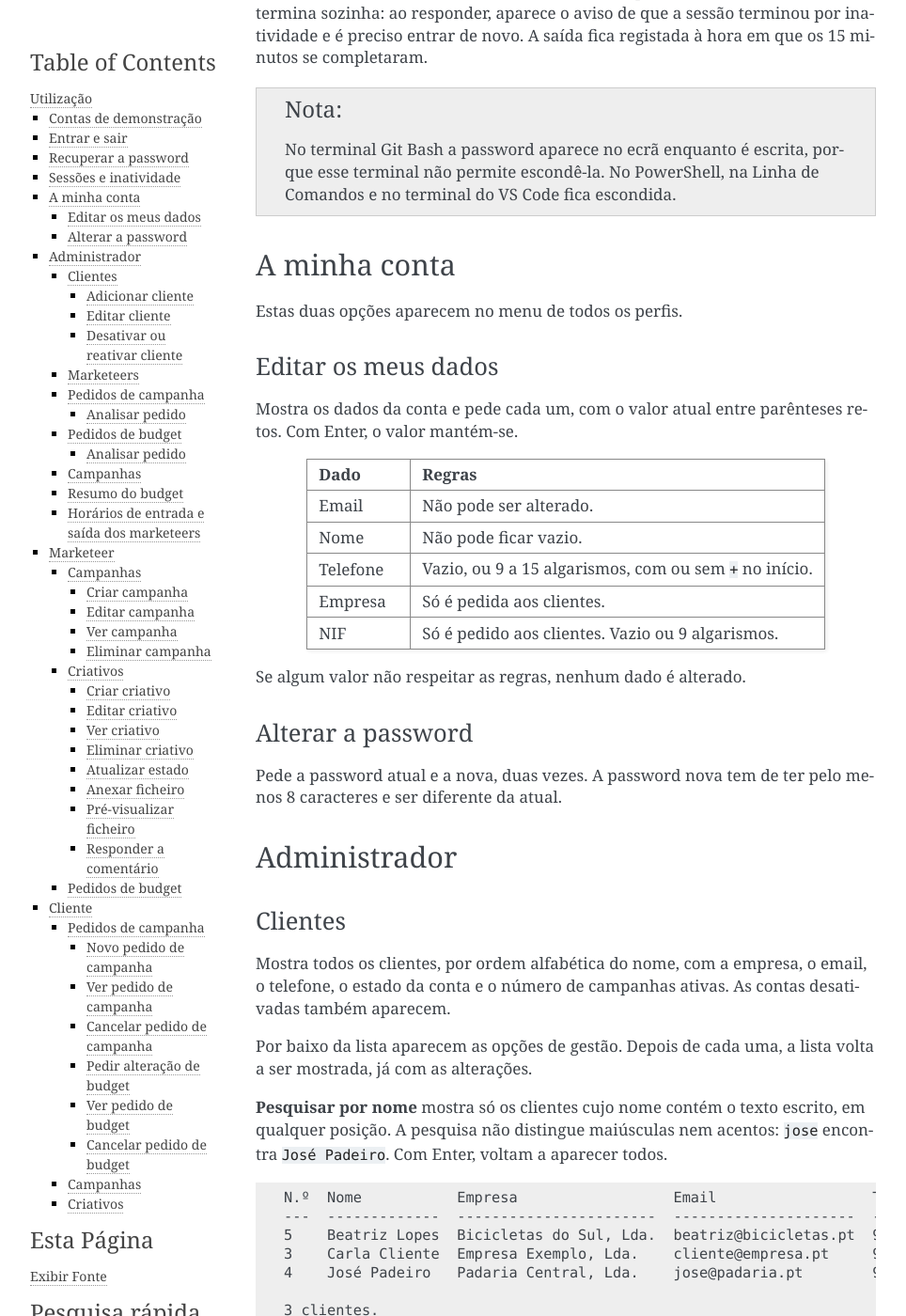
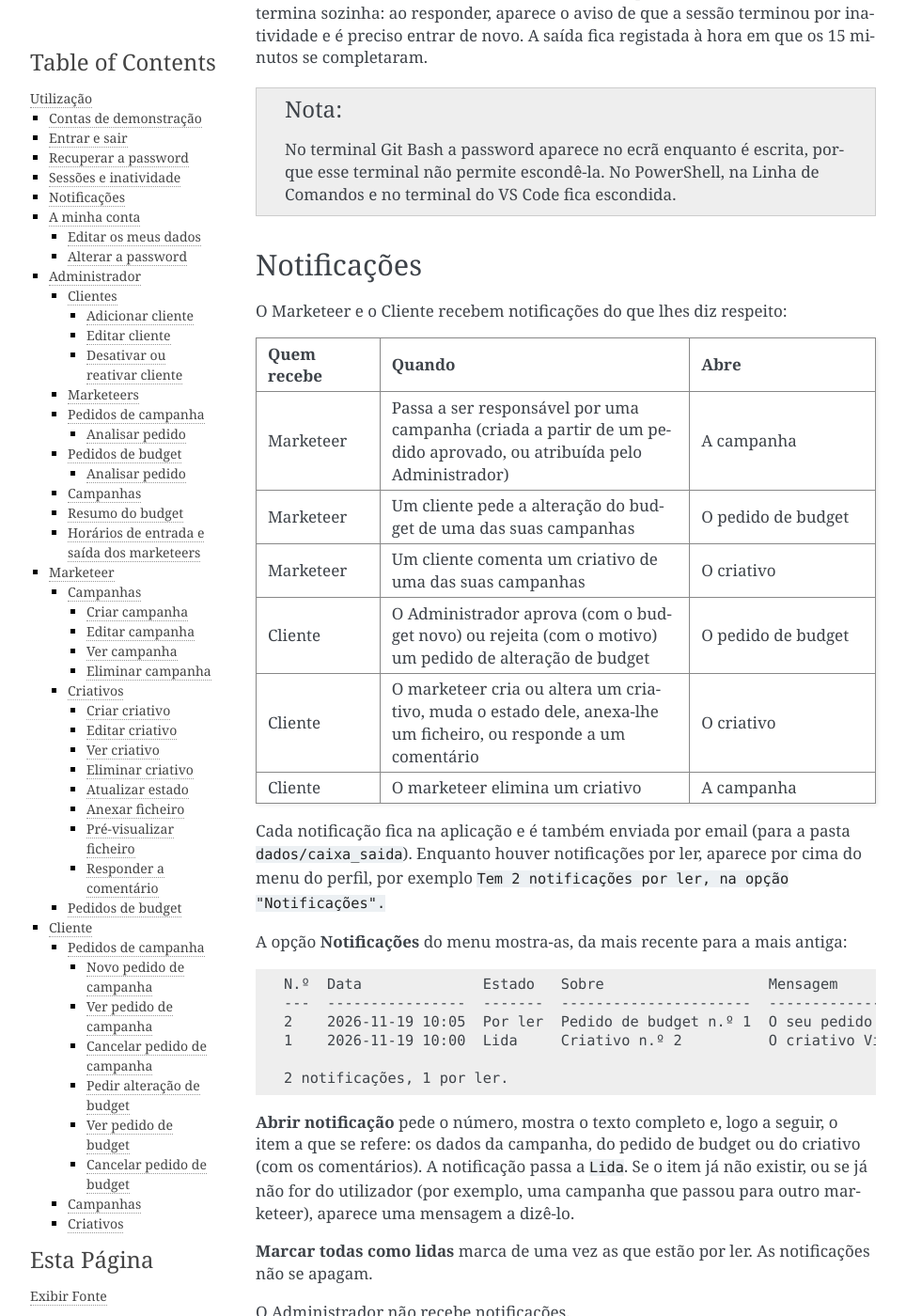
Before and after one commit to Blive77/ADC-TrabGrupo, a Sphinx documentation site: the page built from docs/utilizacao.rst, in a window 1280 px wide and 1400 px high, scrolled down 1866 px. Shown: the whole window at 94% size, without its empty margins (148-1112 px from the left). Built offline with Sphinx 7.4.7, drawn with Linux system fonts in a browser that asks for light colours; some of the changed text lies outside the part shown.

Commit message:
docs: documentar as notificações

```diff
--- a/docs/utilizacao.rst
+++ b/docs/utilizacao.rst
@@ -106,6 +106,68 @@ os 15 minutos se completaram.
    No terminal Git Bash a password aparece no ecrã enquanto é escrita, porque
    esse terminal não permite escondê-la. No PowerShell, na Linha de Comandos
    e no terminal do VS Code fica escondida.
+
+Notificações
+------------
+
+O Marketeer e o Cliente recebem notificações do que lhes diz respeito:
+
+.. list-table::
+   :header-rows: 1
+   :widths: 20 50 30
+
+   * - Quem recebe
+     - Quando
+     - Abre
+   * - Marketeer
+     - Passa a ser responsável por uma campanha (criada a partir de um pedido
+       aprovado, ou atribuída pelo Administrador)
+     - A campanha
+   * - Marketeer
+     - Um cliente pede a alteração do budget de uma das suas campanhas
+     - O pedido de budget
+   * - Marketeer
+     - Um cliente comenta um criativo de uma das suas campanhas
+     - O criativo
+   * - Cliente
+     - O Administrador aprova (com o budget novo) ou rejeita (com o motivo)
+       um pedido de alteração de budget
+     - O pedido de budget
+   * - Cliente
+     - O marketeer cria ou altera um criativo, muda o estado dele, anexa-lhe
+       um ficheiro, ou responde a um comentário
+     - O criativo
+   * - Cliente
+     - O marketeer elimina um criativo
+     - A campanha
+
+Cada notificação fica na aplicação e é também enviada por email (para a
+pasta ``dados/caixa_saida``). Enquanto houver notificações por ler, aparece
+por cima do menu do perfil, por exemplo
+``Tem 2 notificações por ler, na opção "Notificações".``
+
+A opção **Notificações** do menu mostra-as, da mais recente para a mais
+antiga:
+
+.. code-block:: text
+
+   N.º  Data              Estado   Sobre                   Mensagem
+   ---  ----------------  -------  ----------------------  ---------------------------------------------
+   2    2026-11-19 10:05  Por ler  Pedido de budget n.º 1  O seu pedido de budget n.º 1 foi aprovado...
+   1    2026-11-19 10:00  Lida     Criativo n.º 2          O criativo Vídeo da montra, da campanha...
+
+   2 notificações, 1 por ler.
+
+**Abrir notificação** pede o número, mostra o texto completo e, logo a
+seguir, o item a que se refere: os dados da campanha, do pedido de budget ou
+do criativo (com os comentários). A notificação passa a ``Lida``. Se o item
+já não existir, ou se já não for do utilizador (por exemplo, uma campanha que
+passou para outro marketeer), aparece uma mensagem a dizê-lo.
+
+**Marcar todas como lidas** marca de uma vez as que estão por ler. As
+notificações não se apagam.
+
+O Administrador não recebe notificações.
 
 A minha conta
 -------------
@@ -290,7 +352,7 @@ cancelar. Depois, a aplicação pergunta a decisão:
 marketeer responsável. O budget proposto é o orçamento do pedido; com Enter,
 mantém-se. O marketeer escolhe-se pelo número, na lista dos marketeers com a
 conta ativa. A campanha é criada com o objetivo do pedido e com o prazo do
-pedido como data de fim. O cliente e o marketeer são avisados por email.
+pedido como data de fim. O cliente é avisado por email, e o marketeer por email e com uma notificação.
 
 **Rejeitar** pede o motivo, que é obrigatório, e uma confirmação. O cliente é
 avisado por email, com o motivo, e passa a vê-lo na opção **Ver pedido**.
```
Also changed, not shown: docs/arquitetura.rst (+33 -0 lines), docs/referencia.rst (+15 -0 lines).
